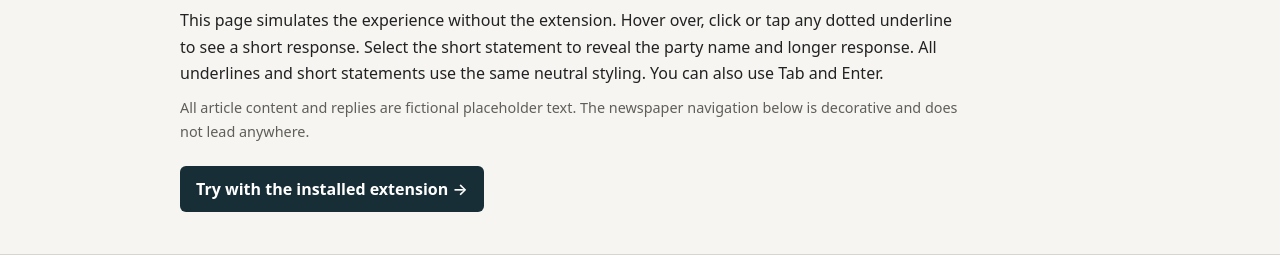
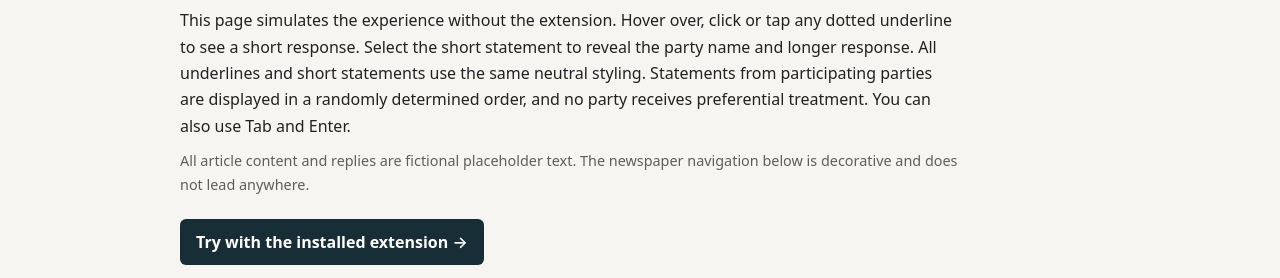
Before and after one commit to mikemayne/right-to-reply-test, a plain HTML site: page index.html in a window 1280 px wide. Shown: the part 293-571 px from the top of the page. Drawn offline with Linux system fonts and the light colour scheme.

Commit message:
Explain random statement order and equal treatment

```diff
--- a/index.html
+++ b/index.html
@@ -23,7 +23,7 @@
   <p class="eyebrow">No installation needed</p>
   <h1 id="intro-title">See Right to Reply in action</h1>
   <p>Right to Reply is a browser extension that gives participating political parties an opportunity to respond to specific keywords when they are mentioned in an article. It does not decide whether an article is accurate or misleading. It simply makes the party's approved response available to the reader.</p>
-  <p>This page simulates the experience without the extension. Hover over, click or tap any dotted underline to see a short response. Select the short statement to reveal the party name and longer response. All underlines and short statements use the same neutral styling. You can also use Tab and Enter.</p>
+  <p>This page simulates the experience without the extension. Hover over, click or tap any dotted underline to see a short response. Select the short statement to reveal the party name and longer response. All underlines and short statements use the same neutral styling. Statements from participating parties are displayed in a randomly determined order, and no party receives preferential treatment. You can also use Tab and Enter.</p>
   <p class="note">All article content and replies are fictional placeholder text. The newspaper navigation below is decorative and does not lead anywhere.</p>
   <a class="primary-link" href="test.html">Try with the installed extension <span aria-hidden="true">→</span></a>
 </section>
```
Also changed, not shown: five-parties.html (+1 -1 lines).
